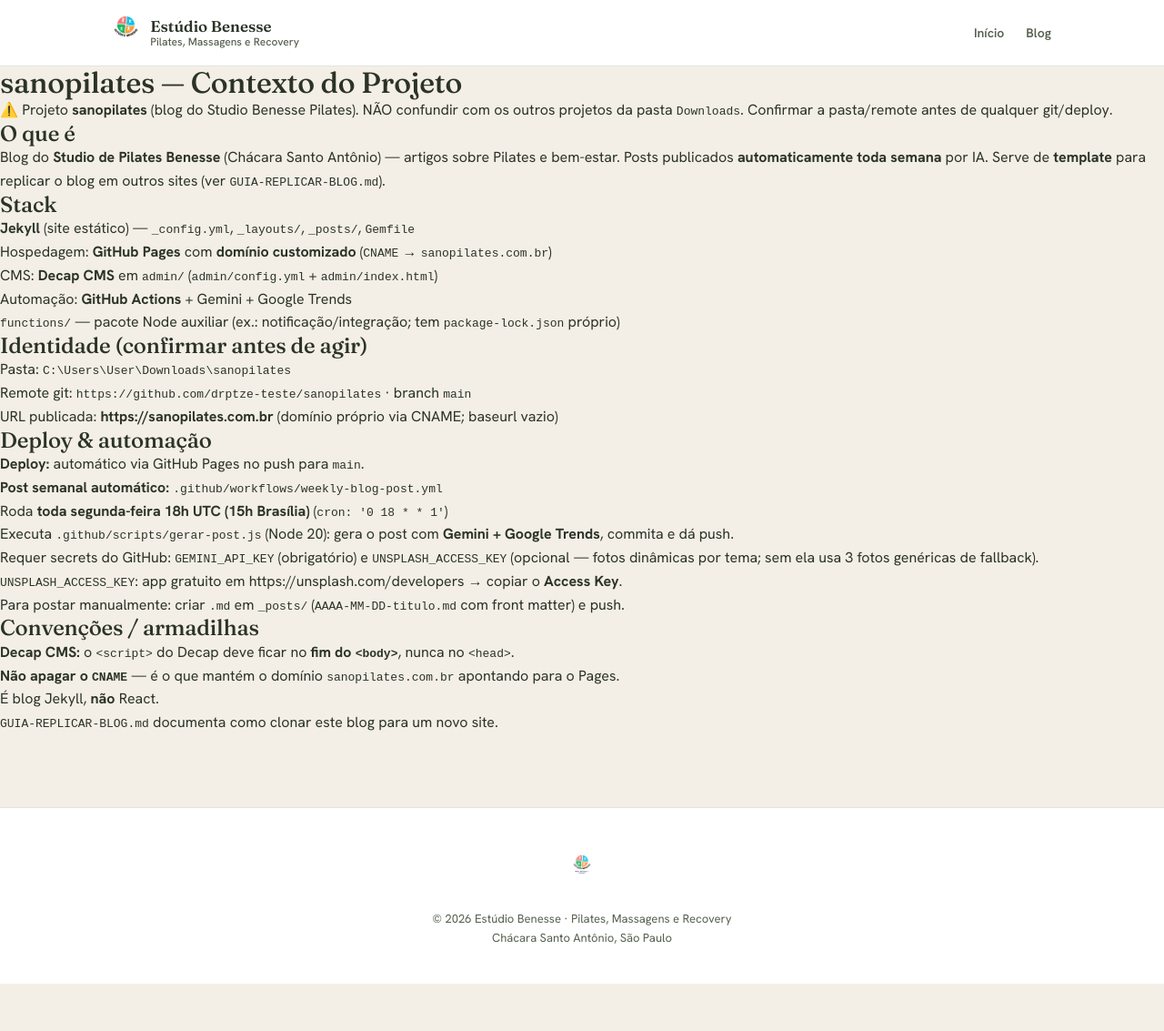
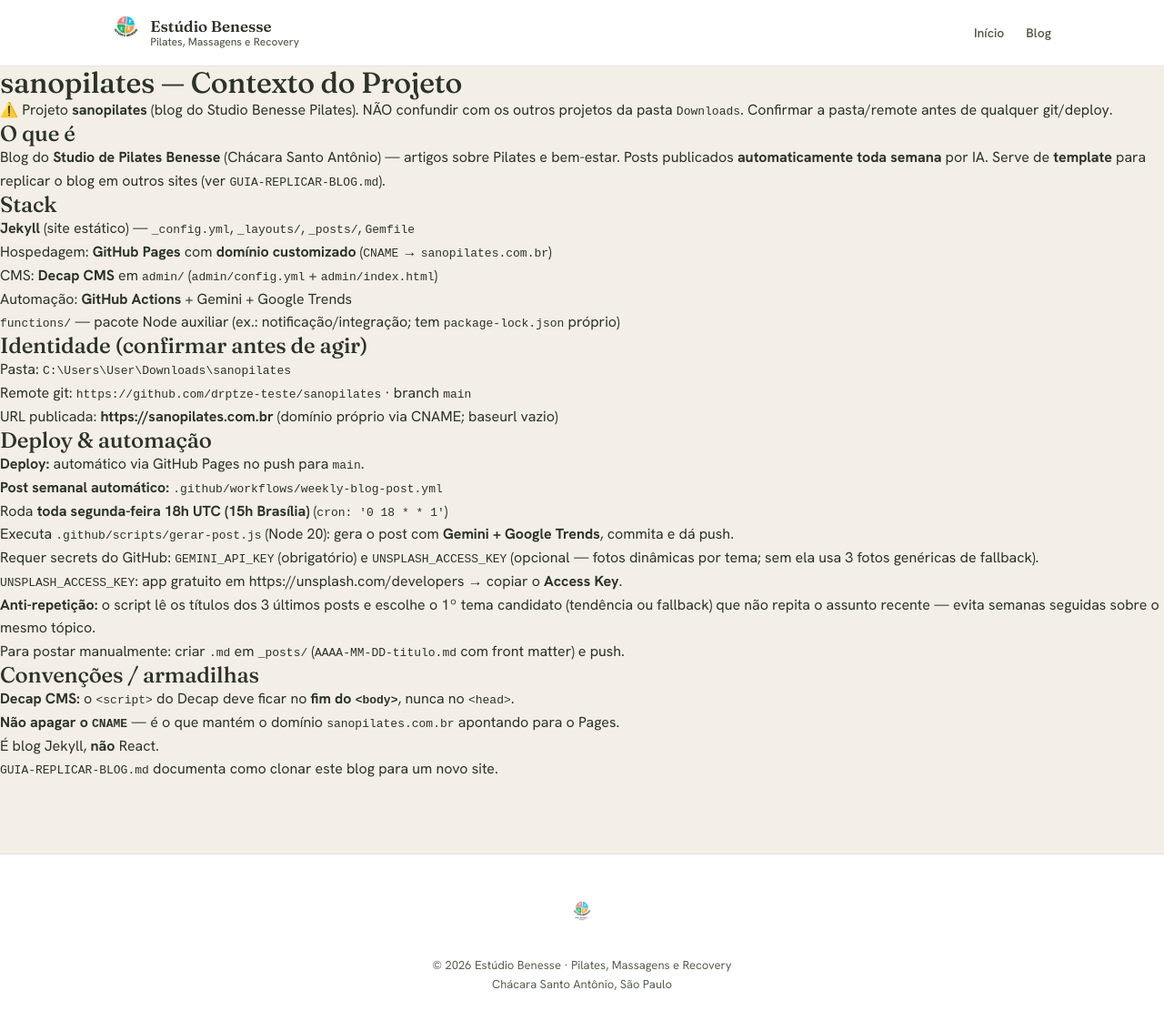
Before and after one commit to drptze-teste/sanopilates, a Jekyll site: the page built from CLAUDE.md, in a window 1280 px wide. Shown: the whole page at 91% size. Built offline with Jekyll 4.4.1, drawn with Linux system fonts in a browser that asks for light colours; our own code applies the rules of GitHub Pages for plain Markdown files; before the commit the page ends 1081 px from its top, so only the background shows below that.

Commit message:
feat: evitar temas repetidos checando os ultimos posts
Le os titulos dos 3 posts mais recentes e escolhe o primeiro tema
candidato (tendencia do Trends ou fallback rotativo) que nao repita
o assunto recente. Considera repetitivo quando compartilha 2+
palavras-chave ou metade das palavras do tema. Refatora a
tokenizacao em helper compartilhado (tokeniza/STOP_WORDS).

Co-Authored-By: Claude Sonnet 4.6 <noreply@anthropic.com>

```diff
--- a/CLAUDE.md
+++ b/CLAUDE.md
@@ -27,6 +27,7 @@ Posts publicados **automaticamente toda semana** por IA. Serve de **template** p
   - Executa `.github/scripts/gerar-post.js` (Node 20): gera o post com **Gemini + Google Trends**, commita e dá push.
   - Requer secrets do GitHub: `GEMINI_API_KEY` (obrigatório) e `UNSPLASH_ACCESS_KEY` (opcional — fotos dinâmicas por tema; sem ela usa 3 fotos genéricas de fallback).
   - `UNSPLASH_ACCESS_KEY`: app gratuito em https://unsplash.com/developers → copiar o **Access Key**.
+  - **Anti-repetição:** o script lê os títulos dos 3 últimos posts e escolhe o 1º tema candidato (tendência ou fallback) que não repita o assunto recente — evita semanas seguidas sobre o mesmo tópico.
 - Para postar manualmente: criar `.md` em `_posts/` (`AAAA-MM-DD-titulo.md` com front matter) e push.
 
 ## Convenções / armadilhas
```
Also changed, not shown: .github/scripts/gerar-post.js.
